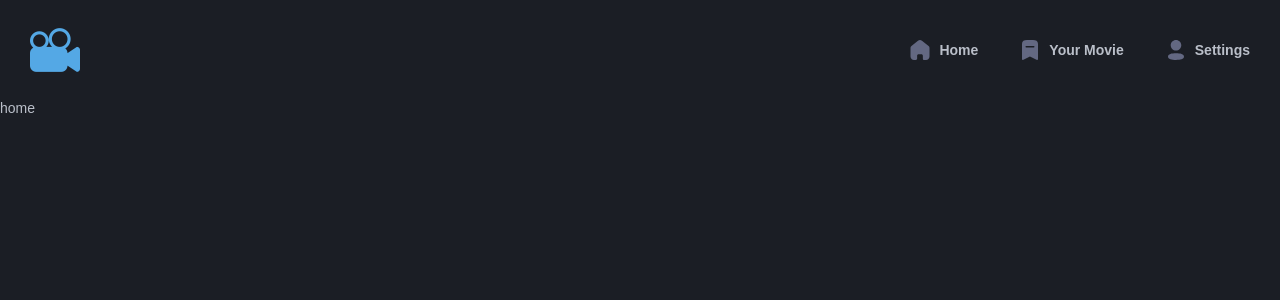
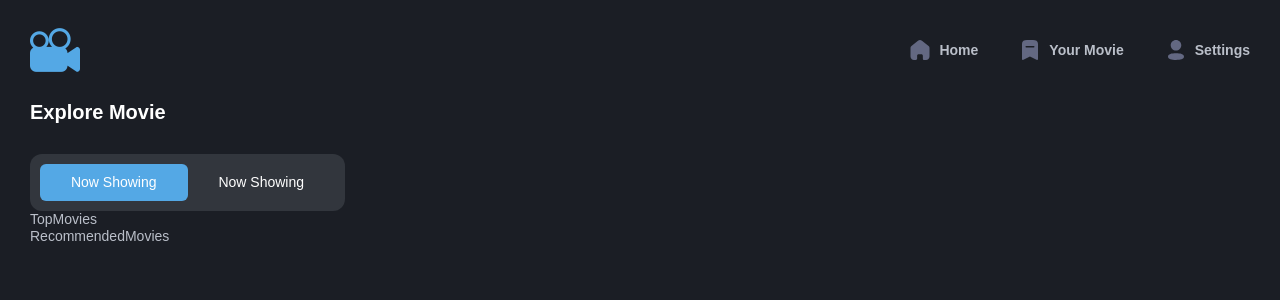
Before and after one commit to ODyachenko/movie-booking-app, a React (Create React App) app: page / in a window 1280 px wide. Shown: the top 300 px of the page. Built offline with nearby package versions, Linux system fonts and the light colour scheme.

Commit message:
Tabs component markup

```diff
--- a/src/assets/scss/variables.scss
+++ b/src/assets/scss/variables.scss
@@ -1,5 +1,5 @@
 $primaryBg: #1b1e25;
-$secondaryBg: rgba(105, 109, 116, 0.3);
+$secondaryBg: #32363d;
 $secondaryText: #babfc9;
 $primaryBlue: #54a8e5;
 $primaryRed: #eb5757;
--- /dev/null
+++ b/src/components/Main/Main.tsx
@@ -0,0 +1,18 @@
+import React, { FC } from 'react';
+import { RecommendedMovies } from '../RecommendedMovies/RecommendedMovies';
+import { Tabs } from '../Tabs/Tabs';
+import { TopMovies } from '../TopMovies/TopMovies';
+import './styles.scss';
+
+export const Main: FC = () => {
+  return (
+    <main className="main">
+      <div className="container">
+        <h1 className="main__title title">Explore Movie</h1>
+        <Tabs />
+        <TopMovies />
+        <RecommendedMovies />
+      </div>
+    </main>
+  );
+};
--- /dev/null
+++ b/src/components/Main/styles.scss
@@ -0,0 +1,28 @@
+@import '../../assets/scss/variables.scss';
+
+.main {
+  &__title {
+    margin-bottom: 30px;
+  }
+  &__tabs {
+    display: flex;
+    max-width: 315px;
+    background: $secondaryBg;
+    border-radius: 12px;
+    padding: 10px;
+
+    &-item {
+      width: 50%;
+      color: #fff;
+      text-align: center;
+      border-radius: 6px;
+      cursor: pointer;
+
+      padding: 10px 15px;
+
+      &.active {
+        background: $primaryBlue;
+      }
+    }
+  }
+}
--- /dev/null
+++ b/src/components/RecommendedMovies/RecommendedMovies.tsx
@@ -0,0 +1,5 @@
+import React, { FC } from 'react';
+
+export const RecommendedMovies: FC = () => {
+  return <div>RecommendedMovies</div>;
+};
--- /dev/null
+++ b/src/components/Tabs/Tabs.tsx
@@ -0,0 +1,21 @@
+import React, { FC, useState } from 'react';
+import { TabsItem } from './TabsItem';
+
+const tabs: string[] = ['Now Showing', 'Upcoming'];
+
+export const Tabs: FC = () => {
+  const [isActive, setIsActive] = useState<number>(0);
+
+  return (
+    <ul className="main__tabs">
+      {tabs.map((tab, index) => (
+        <TabsItem
+          key={tab}
+          index={index}
+          isActive={isActive}
+          setIsActive={setIsActive}
+        />
+      ))}
+    </ul>
+  );
+};
--- /dev/null
+++ b/src/components/Tabs/TabsItem.tsx
@@ -0,0 +1,22 @@
+import React, { FC } from 'react';
+
+type TabsItemProps = {
+  isActive: number;
+  index: number;
+  setIsActive: any;
+};
+
+export const TabsItem: FC<TabsItemProps> = ({
+  index,
+  isActive,
+  setIsActive,
+}) => {
+  return (
+    <li
+      className={`main__tabs-item ${isActive === index ? 'active' : ''}`}
+      onClick={() => setIsActive(index)}
+    >
+      <button>Now Showing</button>
+    </li>
+  );
+};
--- /dev/null
+++ b/src/components/TopMovies/TopMovies.tsx
@@ -0,0 +1,5 @@
+import React, { FC } from 'react';
+
+export const TopMovies: FC = () => {
+  return <div>TopMovies</div>;
+};
--- a/src/pages/Home.tsx
+++ b/src/pages/Home.tsx
@@ -1,11 +1,10 @@
 import React, { FC } from 'react';
-import { Btn } from '../UI/Btn/Btn';
-import { Field } from '../UI/Field/Field';
+import { Main } from '../components/Main/Main';
 
 export const Home: FC = () => {
   return (
     <>
-      <div>home</div>
+      <Main />
     </>
   );
 };
```
